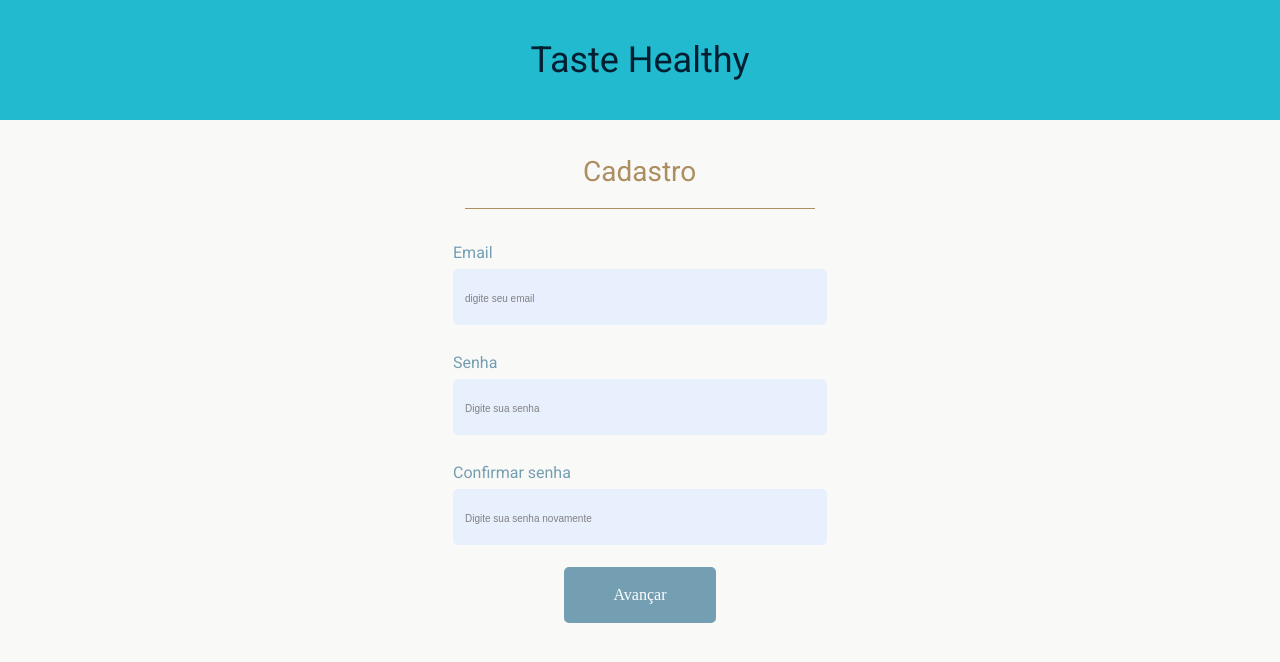
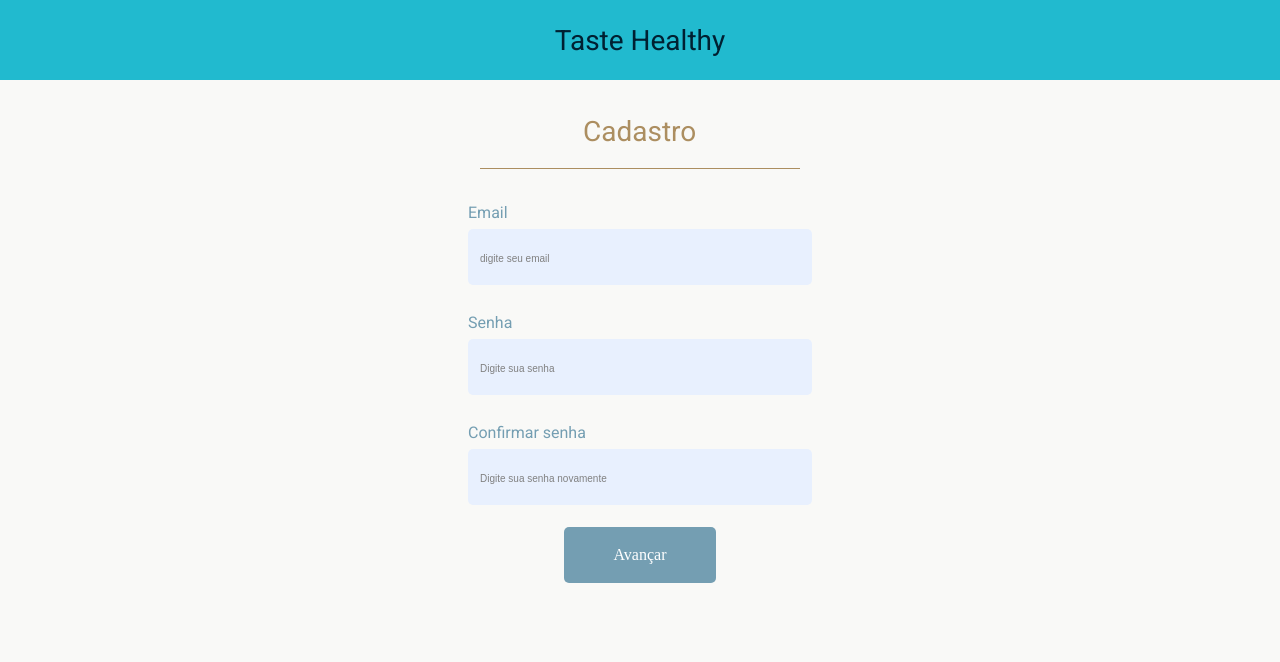
Before and after one commit to lucasklafke/taste-healthy-app, a Next.js app: page /signup in a window 1280 px wide. Shown: the top 662 px of the page. Built offline with nearby package versions, Linux system fonts and the light colour scheme.

Commit message:
fix: adjusting component sizing

```diff
--- a/src/components/headers/header.module.css
+++ b/src/components/headers/header.module.css
@@ -1,8 +1,8 @@
 .home {
   display: flex;
   flex-direction: column;
-  min-width: 390px;
-  height: 100vh;
+  min-width: 360px;
+  min-height: 100vh;
   align-items: center;
   justify-content: center;
   background-color: #21BACF;
@@ -15,9 +15,9 @@
   align-items: center;
   padding: 0px;
 
-  min-width: 390px;
+  min-width: 360px;
   width: 100%;
-  height: 120px;
+  height: 80px;
   left: 0px;
   top: 0px;
 
@@ -36,7 +36,7 @@
 ;
   font-style: normal;
   font-weight: 400;
-  font-size: 36px;
+  font-size: 28px;
   line-height: 41px;
   text-align: center;
 
--- a/src/components/headers/logged-header.module.css
+++ b/src/components/headers/logged-header.module.css
@@ -3,7 +3,7 @@
   flex-direction: row;
   justify-content: center;
   align-items: center;
-  min-width: 390px;
+  min-width: 360px;
   width: 100%;
   height: 140px;
   background: #21BACF;
--- a/src/components/inputs/SignupInput.tsx
+++ b/src/components/inputs/SignupInput.tsx
@@ -9,7 +9,7 @@ export const Input = styled.input<Props>`
   padding: 0px 12px;
   gap: 16px;
 
-  width: 350px;
+  width: 320px;
   height: 56px;
   border: ${props => props.border? 'red' : 'none'};
   background: #E8F0FE;
--- a/src/pages/signup/styles.ts
+++ b/src/pages/signup/styles.ts
@@ -9,7 +9,7 @@ const Input = styled.input<Props>`
   align-items: center;
   padding: 0px 12px;
   gap: 16px;
-  width: 350px;
+  width: 320px;
   height: 56px;
   border: ${props => props.border};
   background: #E8F0FE;
--- a/src/styles/globals.css
+++ b/src/styles/globals.css
@@ -3,7 +3,10 @@
    License: none (public domain)
 */
 @import url('https://fonts.googleapis.com/css2?family=Roboto:ital,wght@0,400;0,700;1,300;1,400;1,700&display=swap');
-html,
+
+html, body {
+  height: 100%;
+}
 body,
 div,
 span,
--- a/src/styles/home.module.css
+++ b/src/styles/home.module.css
@@ -1,7 +1,7 @@
 .home {
   display: flex;
   flex-direction: column;
-  min-width: 390px;
+  min-width: 360px;
   height: 100vh;
   align-items: center;
   background-color: #f9f9f7;
@@ -15,7 +15,7 @@
   padding: 0px;
 
   position: absolute;
-  min-width: 390px;
+  min-width: 360px;
   width: 100%;
   height: 120px;
   left: 0px;
@@ -51,7 +51,7 @@
   flex-grow: 0;
 }
 .image {
-  margin-top: 124px;
+  margin-top: 92px;
 }
 .button {
   display: flex;
--- a/src/styles/signup.module.css
+++ b/src/styles/signup.module.css
@@ -1,8 +1,8 @@
 .page {
   width: 100%;
-  min-width: 390px;
+  min-width: 360px;
   display: flex;
-  min-height: 740;
+  min-height: 740px;
   height: 100vh;
   flex-direction: column;
   align-items: center;
@@ -26,7 +26,7 @@
 }
 
 .separator {
-  width: 350px;
+  width: 320px;
   height: 1px;
   background-color: #ac8e60;
   margin-top: 20px;
@@ -65,7 +65,7 @@
   padding: 0px 12px;
   gap: 16px;
 
-  width: 350px;
+  width: 320px;
   height: 56px;
   border: none;
   background: #E8F0FE;
```
Also changed, not shown: src/styles/login.module.css (+4 -5 lines).
